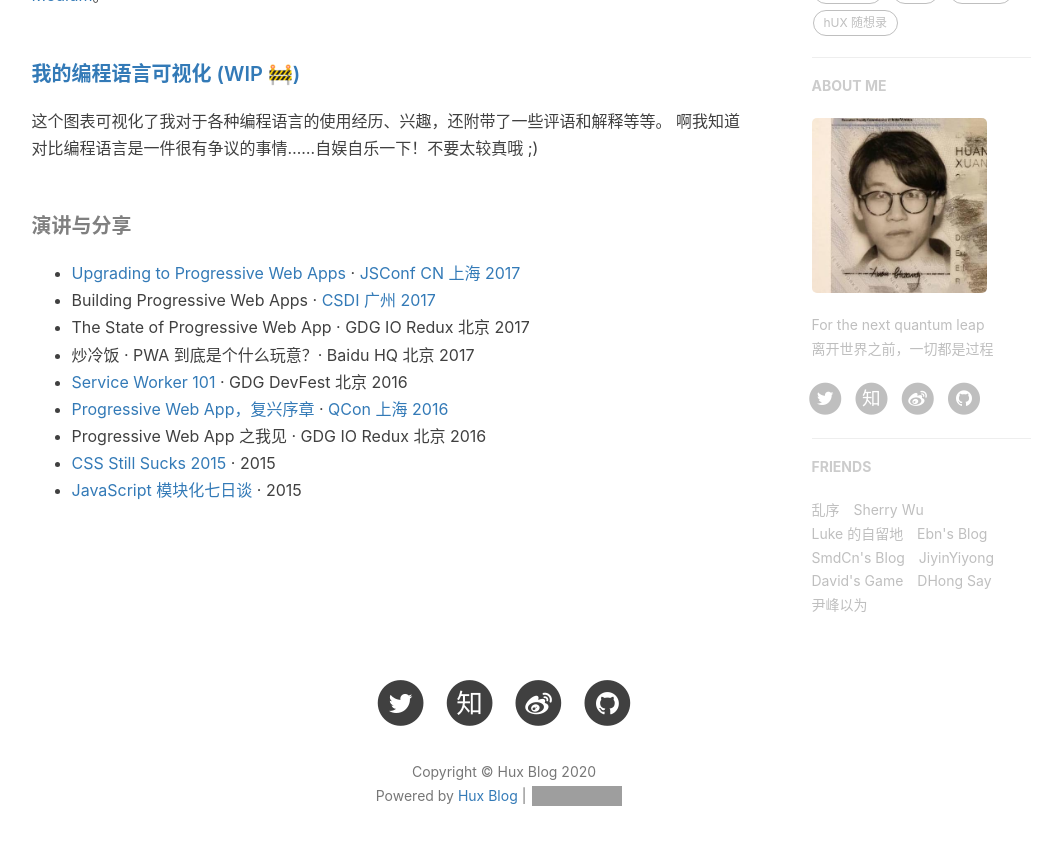
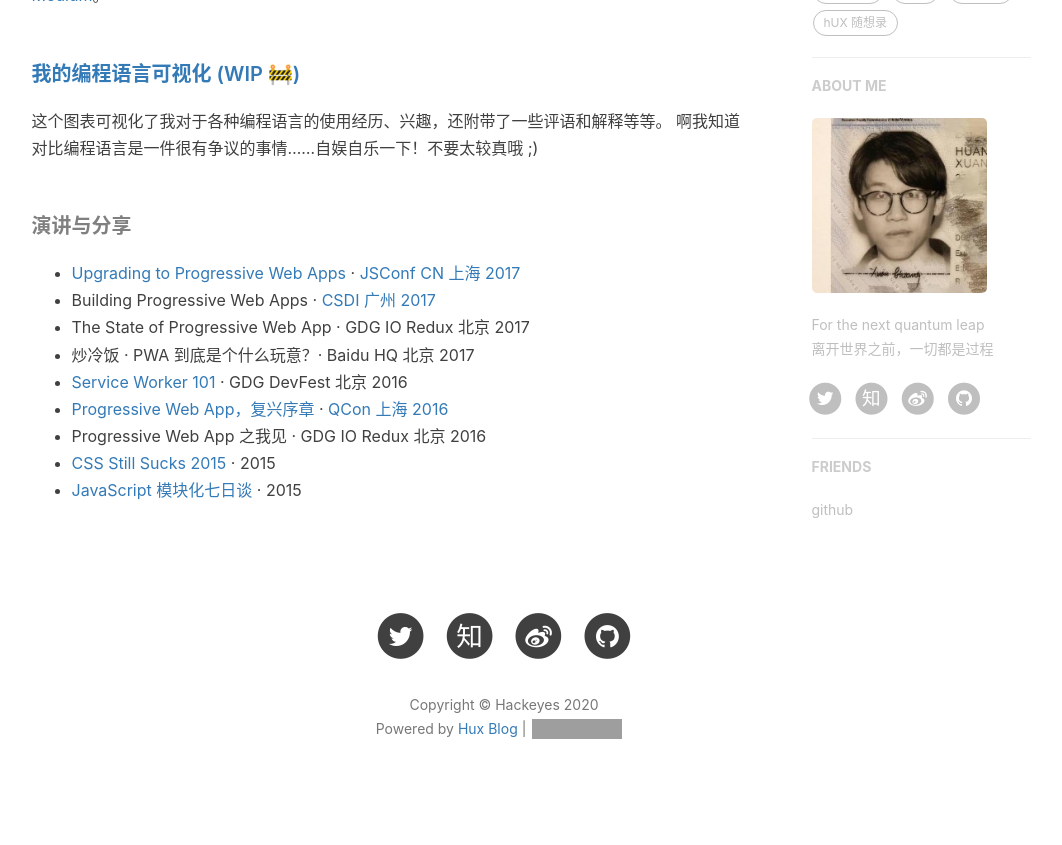
Before and after one commit to hackeyes/hackeyes.github.io, a Jekyll site: the page built from about.html, in a window 1280 px wide and 900 px high, scrolled down 733 px. Shown: the top 845 px of the window, without its empty margins (136-1198 px from the left). Built offline with Jekyll 4.4.1, drawn with Linux system fonts in a browser that asks for light colours; nearby versions of some CDN libraries; comment, search, counter and statistics services are not loaded; grey boxes are pictures that could not be loaded.

Commit message:
Update _config.yml

```diff
--- a/_config.yml
+++ b/_config.yml
@@ -1,11 +1,10 @@
 # Site settings
-title: Hux Blog
-SEOTitle: 黄玄的博客 | Hux Blog
+title: Hackeyes
+SEOTitle: Hackeyes | Hackeye
 header-img: img/home-bg.jpg
-email: huxpro@gmail.com
-description: "关于程序与设计、黑客与画家 | 黄玄，Web & Mobile Lover，Software Engineer，UX Designer | 这里是 @Hux黄玄 的个人博客，与你一起发现更大的世界。"
-keyword: "黄玄, Hux黄玄, Hux, 鬼栈, huxpro, @huxpro, 黄玄的博客, Hux Blog, 博客, 个人网站, 互联网, Web, JavaScript, 前端, 设计"
-url: "https://huangxuan.me"              # your host, for absolute URL
+email: hackeyes@local
+description: "关于程序与设计、黑客与画家 | 互联网, Web"
+url: "https://hackeyes.github.io"              # your host, for absolute URL
 baseurl: ""                             # for example, '/blog' if your blog hosted on 'host/blog'
 
 # Publish posts or collection documents with a future date.
@@ -13,11 +12,11 @@
 
 # SNS settings
 RSS: false
-weibo_username:     huxpro
-zhihu_username:     huxpro
-github_username:    huxpro
-twitter_username:   huxpro
-#facebook_username:  huxpro
+weibo_username:     hackeyes
+zhihu_username:     hackeyes
+github_username:    hackeyes
+twitter_username:   hackeyes
+#facebook_username:  hackeyes
 #linkedin_username:  firstname-lastname-idxxxx
 
 
@@ -72,7 +71,7 @@
 
 # Google Analytics
 ga_track_id: 'UA-49627206-1'            # Format: UA-xxxxxx-xx
-ga_domain: huangxuan.me
+ga_domain: hackeyes.github.io
 
 
 
@@ -106,31 +105,7 @@
     #     title: "Su",
     #     href: "http://su.gallery/"
     # },{
-        title: "乱序",
-        href: "http://mida.re/"
-    },{
-        title: "Sherry Wu",
-        href: "https://xuechundesign.github.io"
-    },{
-        title: "Luke 的自留地",
-        href: "http://hmqk1995.github.io"
-    },{
-        title: "Ebn's Blog",
-        href: "http://ebnbin.com/"
-    },{
-        title: "SmdCn's Blog",
-        href: "http://blog.smdcn.net"
-    },{
-        title: "JiyinYiyong",
-        href: "http://tiye.me/"
-    },{
-        title: "David's Game",
-        href: "https://www.ruoyaowu.com/"
-    },{
-        title: "DHong Say",
-        href: "http://dhong.co"
-    },{
-        title: "尹峰以为",
-        href: "http://ingf.github.io/"
+        title: "github",
+        href: "https://www.github.com"
     }
 ]
```
